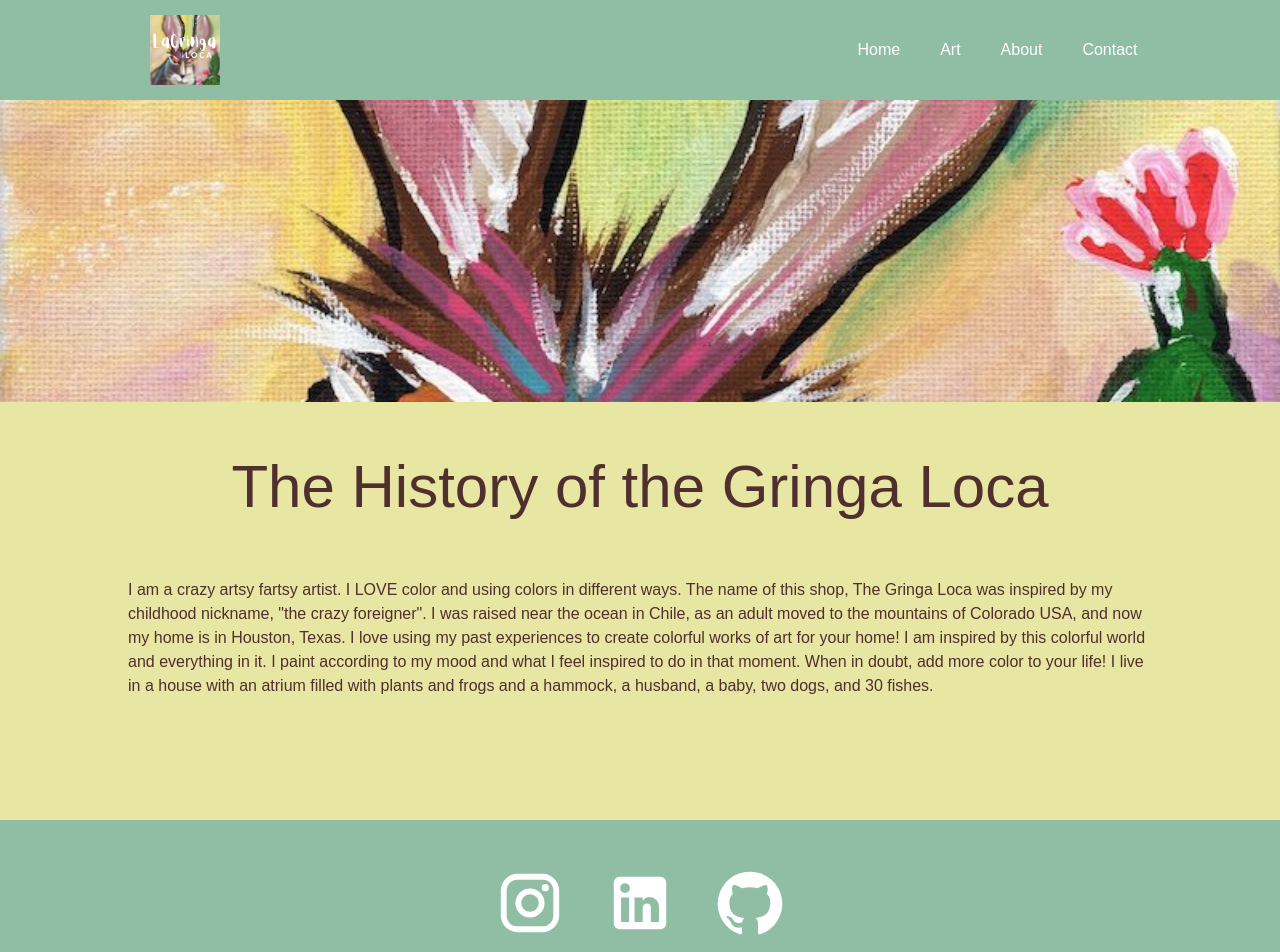
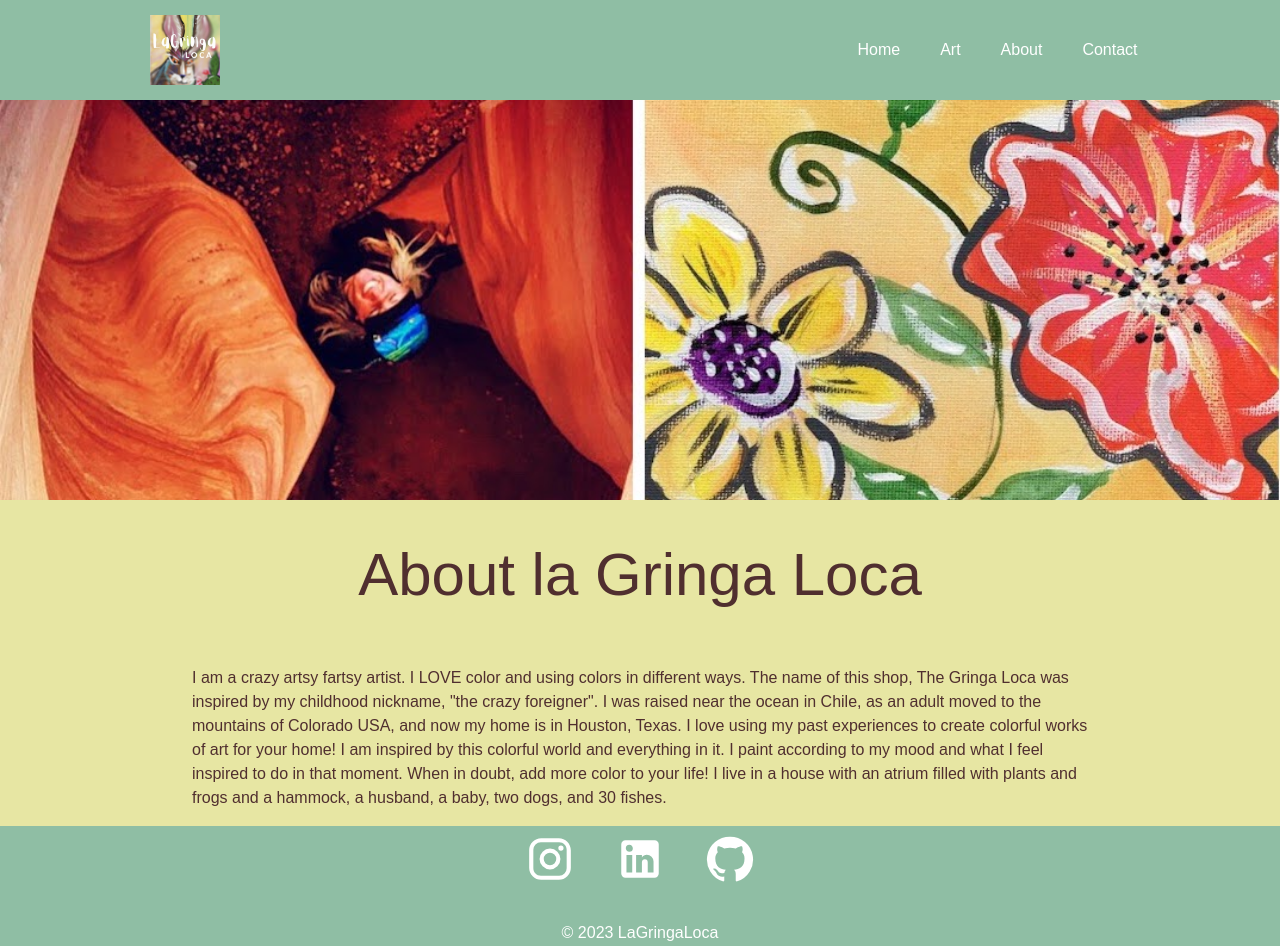
Before and after one commit to jamjam7777/LaGringa, a React (Create React App) app: page /about in a window 1280 px wide. Shown: the top 952 px of the page. Built offline with nearby package versions, Linux system fonts and the light colour scheme; the HTML template or start-up script is replaced by a standard one.

Commit message:
format about

```diff
--- a/src/pages/About.js
+++ b/src/pages/About.js
@@ -1,5 +1,5 @@
 import React from 'react';
-import BadBunny from '../assets/bad-bunny.jpg';
+import collage from '../assets/IMG_0076-COLLAGE.jpg';
 import '../styles/About.css';
 
 function About() {
@@ -7,14 +7,12 @@ function About() {
     <div className='about'>
         <div
         className='aboutTop'
-        style={{ backgroundImage: `url(${BadBunny})` }}
+        style={{ backgroundImage: `url(${collage})` }}
         ></div>
         <div className='aboutBottom'>
-        <h1> The History of the Gringa Loca </h1>
+        <h1> About la Gringa Loca </h1>
         <p>I am a crazy artsy fartsy artist. I LOVE color and using colors in different ways. The name of this shop, The Gringa Loca was inspired by my childhood nickname, "the crazy foreigner". I was raised near the ocean in Chile, as an adult moved to the mountains of Colorado USA, and now my home is in Houston, Texas. I love using my past experiences to create colorful works of art for your home! I am inspired by this colorful world and everything in it. I paint according to my mood and what I feel inspired to do in that moment. When in doubt, add more color to your life! I live in a house with an atrium filled with plants and frogs and a hammock, a husband, a baby, two dogs, and 30 fishes.</p>
         </div>
-
-
     </div>
   );
 }
--- a/src/styles/About.css
+++ b/src/styles/About.css
@@ -1,6 +1,5 @@
 .about {
     width: 100%;
-    height: 90vh;
     display: flex;
     flex-direction: column;
     background-color:  rgb(231, 230, 163);
@@ -8,7 +7,7 @@
 
   .aboutTop {
     width: 100%;
-    height: 45%;
+    height: 50vh;
     background-position: center;
     background-repeat: no-repeat;
     background-size: cover;
@@ -18,13 +17,13 @@
   .aboutBottom {
     display: flex;
     flex-direction: column;
-    height: 55%;
+    height: 40%;
     align-items: center;
-    margin-top: 50px;
+    margin-top: 40px;
   }
 
   .aboutBottom p {
-    width: 80%;
+    width: 70%;
     line-height: 1.5;
     color: rgb(80, 47, 47);
   }
--- a/src/styles/Footer.css
+++ b/src/styles/Footer.css
@@ -1,18 +1,20 @@
 .footer {
     width: 100%;
-    height: 200px;
+    height: 100px;
     background-color:  #8fbea4;
     display: flex;
+
     justify-content: center;
     align-items: center;
     flex-direction: column;
     padding-top: 10px;
+    padding-bottom: 10px;
   }
 
   .socialMedia svg {
     color: white;
     margin: 20px;
-    font-size: 70px;
+    font-size: 50px;
     cursor: pointer;
   }
 
```
Also changed, not shown: src/assets/IMG_0076-COLLAGE.jpg (added).
